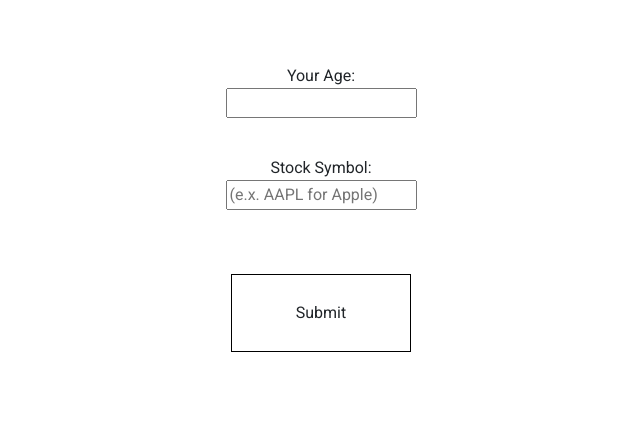
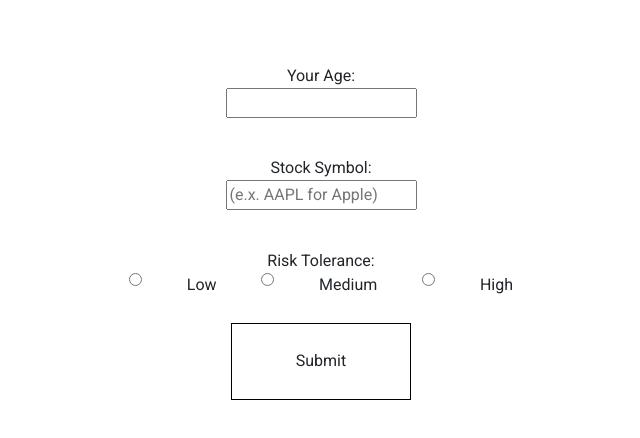
Before and after one commit to doniatung/cs89stockbot, a React app: page / in a window 1280 px wide. Shown: the whole page, without its empty margins (319-959 px from the left). Built offline with nearby package versions, Linux system fonts and the light colour scheme.

Commit message:
added risk tolerance field into input form

```diff
--- a/src/components/form.js
+++ b/src/components/form.js
@@ -1,4 +1,3 @@
-/* eslint-disable react/no-unused-state */
 import React, { Component } from 'react';
 import Results from './results';
 
@@ -8,6 +7,7 @@ class Form extends Component {
     this.state = {
       stockTerm: '',
       age: '',
+      riskTolerance: '',
       showRes: false,
     };
   }
@@ -24,6 +24,10 @@ class Form extends Component {
     this.setState({ stockTerm: event.target.value });
   }
 
+  onToleranceChange = (event) => {
+    this.setState({ riskTolerance: event.target.value });
+  }
+
   onSubmit = () => {
     this.setState({ showRes: true });
   }
@@ -35,6 +39,13 @@ class Form extends Component {
         {/* <div id="fields"> */}
         Your Age: <input onChange={this.onAgeChange} value={this.state.age} />
         Stock Symbol: <input onChange={this.onStockChange} placeholder="(e.x. AAPL for Apple)" value={this.state.stockTerm} />
+        Risk Tolerance:
+        <div id="riskOptions" onChange={this.onToleranceChange}>
+          <input type="radio" value="Low" name="riskTolerance" /> Low
+          <input type="radio" value="Medium" name="riskTolerance" /> Medium
+          <input type="radio" value="High" name="riskTolerance" /> High
+        </div>
+
         {/* </div> */}
         <div role="button" id="submit-button" tabIndex={0} onClick={this.onSubmit}>
           Submit
@@ -43,6 +54,7 @@ class Form extends Component {
           <Results
             stock={this.state.stockTerm}
             age={this.state.age}
+            riskTolerance={this.state.riskTolerance}
           />
         ) : (
           <div />
--- a/src/style.scss
+++ b/src/style.scss
@@ -21,6 +21,13 @@ body, html {
     margin-bottom: 3%;
   }
 
+  #riskOptions{
+    width: 30%;
+    display: flex;
+    justify-content: space-between;
+    align-items: center;
+  }
+
   #submit-button{
     margin-top: 2%;
     border: 1px solid #000000;
```
